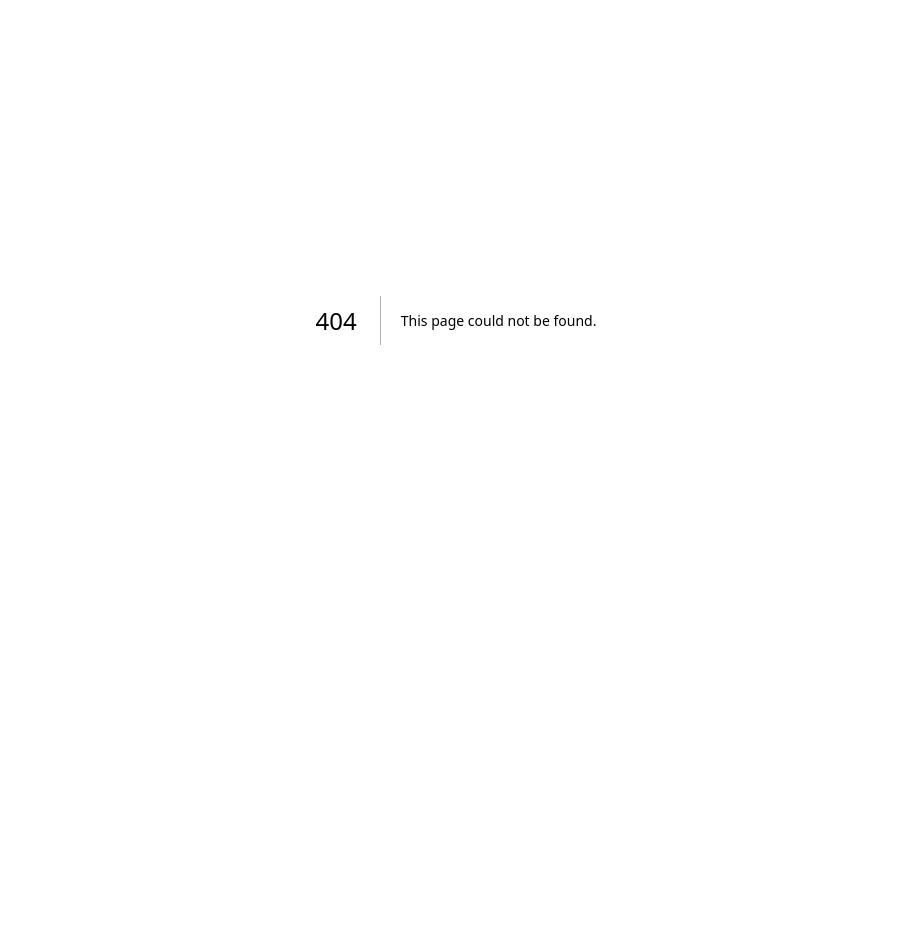
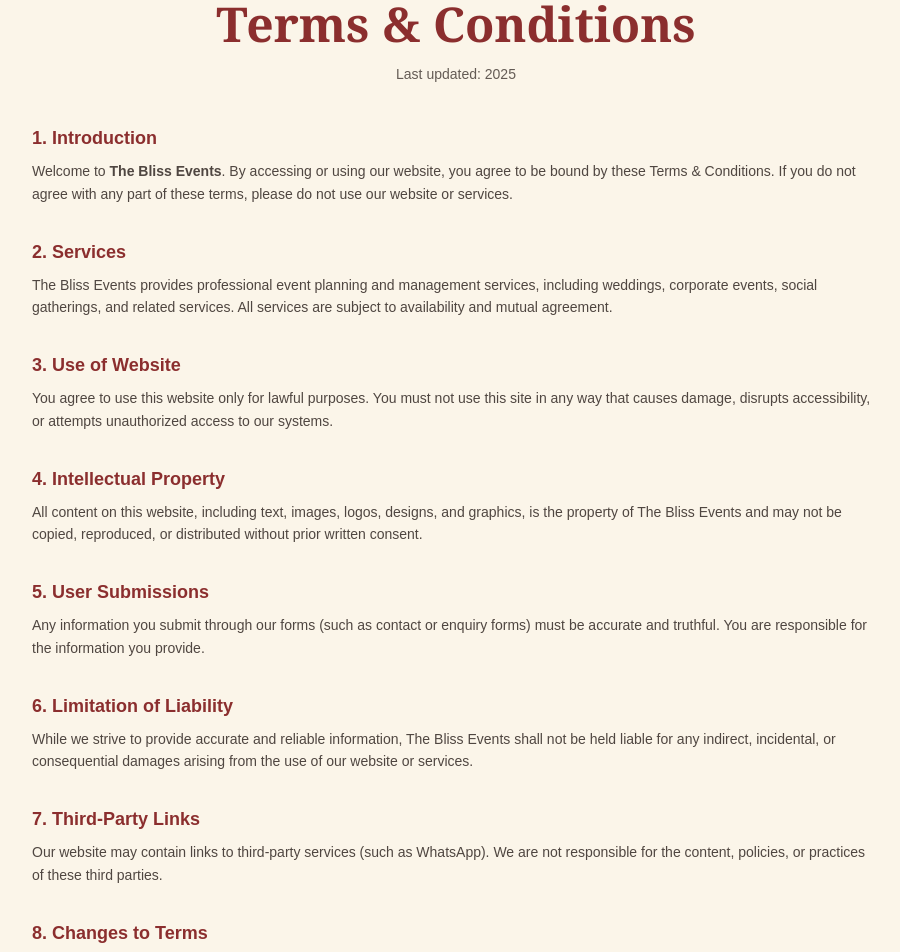
Before and after one commit to metamaster01/the-BlissEvent, a Next.js app: page /terms in a window 1280 px wide. Before the commit this address had no page. Shown: the part 80-1032 px from the top of the page, without its empty margins (184-1084 px from the left). Before the commit the page ends 800 px from the top, so only its background shows below. Built offline with nearby package versions, Linux system fonts and the light colour scheme.

Commit message:
added terms and privacy pages

```diff
--- /dev/null
+++ b/app/privacy/page.tsx
@@ -0,0 +1,107 @@
+import type { Metadata } from "next";
+
+export const metadata: Metadata = {
+  title: "Privacy Policy | The Bliss Events",
+  description: "Privacy policy explaining how The Bliss Events collects and uses personal data.",
+};
+
+export default function PrivacyPage() {
+  return (
+    <section className="bg-[#fbf5e9] py-16 sm:py-20">
+      <div className="mx-auto max-w-4xl px-4 sm:px-6">
+        {/* Title */}
+        <h1 className="text-center font-serif text-4xl font-semibold text-[#8B2E2E] sm:text-5xl">
+          Privacy Policy
+        </h1>
+
+        <p className="mt-4 text-center text-sm text-[#241a16]/70">
+          Last updated: {new Date().getFullYear()}
+        </p>
+
+        <div className="mt-10 space-y-8 text-sm leading-relaxed text-[#241a16]/80">
+          <Section title="1. Introduction">
+            At <strong>The Bliss Events</strong>, we respect your privacy and are committed
+            to protecting your personal information. This Privacy Policy explains how
+            we collect, use, and safeguard your data.
+          </Section>
+
+          <Section title="2. Information We Collect">
+            We only collect information that you voluntarily provide through our website forms,
+            including:
+            <ul className="mt-2 list-disc pl-5">
+              <li>Name</li>
+              <li>Email address</li>
+              <li>Phone number</li>
+              <li>Event type, date, and message details</li>
+            </ul>
+          </Section>
+
+          <Section title="3. How We Use Your Information">
+            Your information is used strictly for:
+            <ul className="mt-2 list-disc pl-5">
+              <li>Responding to enquiries</li>
+              <li>Contacting you regarding our event services</li>
+              <li>Providing quotations or service-related communication</li>
+            </ul>
+            <strong>We do not sell, rent, or share your personal data</strong> with third parties
+            for marketing or advertising purposes.
+          </Section>
+
+          <Section title="4. Data Storage & Security">
+            All submitted information is securely stored using trusted third-party services
+            (such as our database provider). We take reasonable measures to protect your data
+            from unauthorized access, loss, or misuse.
+          </Section>
+
+          <Section title="5. WhatsApp & External Communication">
+            When you choose to contact us via WhatsApp, your communication is governed by
+            WhatsApp’s own privacy policy. We only use WhatsApp to respond to your enquiries.
+          </Section>
+
+          <Section title="6. Cookies">
+            Our website may use basic cookies to improve functionality and user experience.
+            We do not use cookies for advertising or tracking purposes.
+          </Section>
+
+          <Section title="7. Data Retention">
+            We retain your information only as long as necessary to respond to your enquiry
+            or provide our services, unless a longer retention period is required by law.
+          </Section>
+
+          <Section title="8. Your Rights">
+            You have the right to request access to, correction of, or deletion of your
+            personal data. To exercise these rights, please contact us directly.
+          </Section>
+
+          <Section title="9. Changes to This Policy">
+            We may update this Privacy Policy from time to time. Any changes will be posted
+            on this page with an updated revision date.
+          </Section>
+
+          <Section title="10. Contact Information">
+            If you have any questions or concerns about this Privacy Policy, you can reach us at:
+            <br />
+            <strong>Email:</strong> Theblissevents1985@gmail.com
+          </Section>
+        </div>
+      </div>
+    </section>
+  );
+}
+
+function Section({
+  title,
+  children,
+}: {
+  title: string;
+  children: React.ReactNode;
+}) {
+  return (
+    <div>
+      <h2 className="mb-2 text-lg font-semibold text-[#8B2E2E]">
+        {title}
+      </h2>
+      <p>{children}</p>
+    </div>
+  );
+}
--- /dev/null
+++ b/app/terms/page.tsx
@@ -0,0 +1,97 @@
+import type { Metadata } from "next";
+
+export const metadata: Metadata = {
+  title: "Terms & Conditions | The Bliss Events",
+  description: "Terms and conditions for using The Bliss Events website and services.",
+};
+
+export default function TermsPage() {
+  return (
+    <section className="bg-[#fbf5e9] py-16 sm:py-20">
+      <div className="mx-auto max-w-4xl px-4 sm:px-6">
+        {/* Title */}
+        <h1 className="text-center font-serif text-4xl font-semibold text-[#8B2E2E] sm:text-5xl">
+          Terms & Conditions
+        </h1>
+
+        <p className="mt-4 text-center text-sm text-[#241a16]/70">
+          Last updated: {new Date().getFullYear()}
+        </p>
+
+        <div className="mt-10 space-y-8 text-sm leading-relaxed text-[#241a16]/80">
+          <Section title="1. Introduction">
+            Welcome to <strong>The Bliss Events</strong>. By accessing or using our website,
+            you agree to be bound by these Terms & Conditions. If you do not agree with any part
+            of these terms, please do not use our website or services.
+          </Section>
+
+          <Section title="2. Services">
+            The Bliss Events provides professional event planning and management services,
+            including weddings, corporate events, social gatherings, and related services.
+            All services are subject to availability and mutual agreement.
+          </Section>
+
+          <Section title="3. Use of Website">
+            You agree to use this website only for lawful purposes. You must not use this site
+            in any way that causes damage, disrupts accessibility, or attempts unauthorized
+            access to our systems.
+          </Section>
+
+          <Section title="4. Intellectual Property">
+            All content on this website, including text, images, logos, designs, and graphics,
+            is the property of The Bliss Events and may not be copied, reproduced, or distributed
+            without prior written consent.
+          </Section>
+
+          <Section title="5. User Submissions">
+            Any information you submit through our forms (such as contact or enquiry forms)
+            must be accurate and truthful. You are responsible for the information you provide.
+          </Section>
+
+          <Section title="6. Limitation of Liability">
+            While we strive to provide accurate and reliable information, The Bliss Events
+            shall not be held liable for any indirect, incidental, or consequential damages
+            arising from the use of our website or services.
+          </Section>
+
+          <Section title="7. Third-Party Links">
+            Our website may contain links to third-party services (such as WhatsApp).
+            We are not responsible for the content, policies, or practices of these third parties.
+          </Section>
+
+          <Section title="8. Changes to Terms">
+            We reserve the right to update or modify these Terms & Conditions at any time.
+            Continued use of the website after changes implies acceptance of the updated terms.
+          </Section>
+
+          <Section title="9. Governing Law">
+            These terms shall be governed by and interpreted in accordance with the laws of India.
+          </Section>
+
+          <Section title="10. Contact Us">
+            If you have any questions regarding these Terms & Conditions, please contact us at:
+            <br />
+            <strong>Email:</strong> Theblissevents1985@gmail.com
+          </Section>
+        </div>
+      </div>
+    </section>
+  );
+}
+
+function Section({
+  title,
+  children,
+}: {
+  title: string;
+  children: React.ReactNode;
+}) {
+  return (
+    <div>
+      <h2 className="mb-2 text-lg font-semibold text-[#8B2E2E]">
+        {title}
+      </h2>
+      <p>{children}</p>
+    </div>
+  );
+}
--- a/components/footer.tsx
+++ b/components/footer.tsx
@@ -851,13 +851,13 @@
 
             <div className="flex items-center gap-6 text-xs">
               <a
-                href="#terms"
+                href="/terms"
                 className="text-white/70 hover:text-white transition-colors duration-300"
               >
                 Terms & Condition
               </a>
               <a
-                href="#privacy"
+                href="/privacy"
                 className="text-white/70 hover:text-white transition-colors duration-300"
               >
                 Privacy Policy
```
